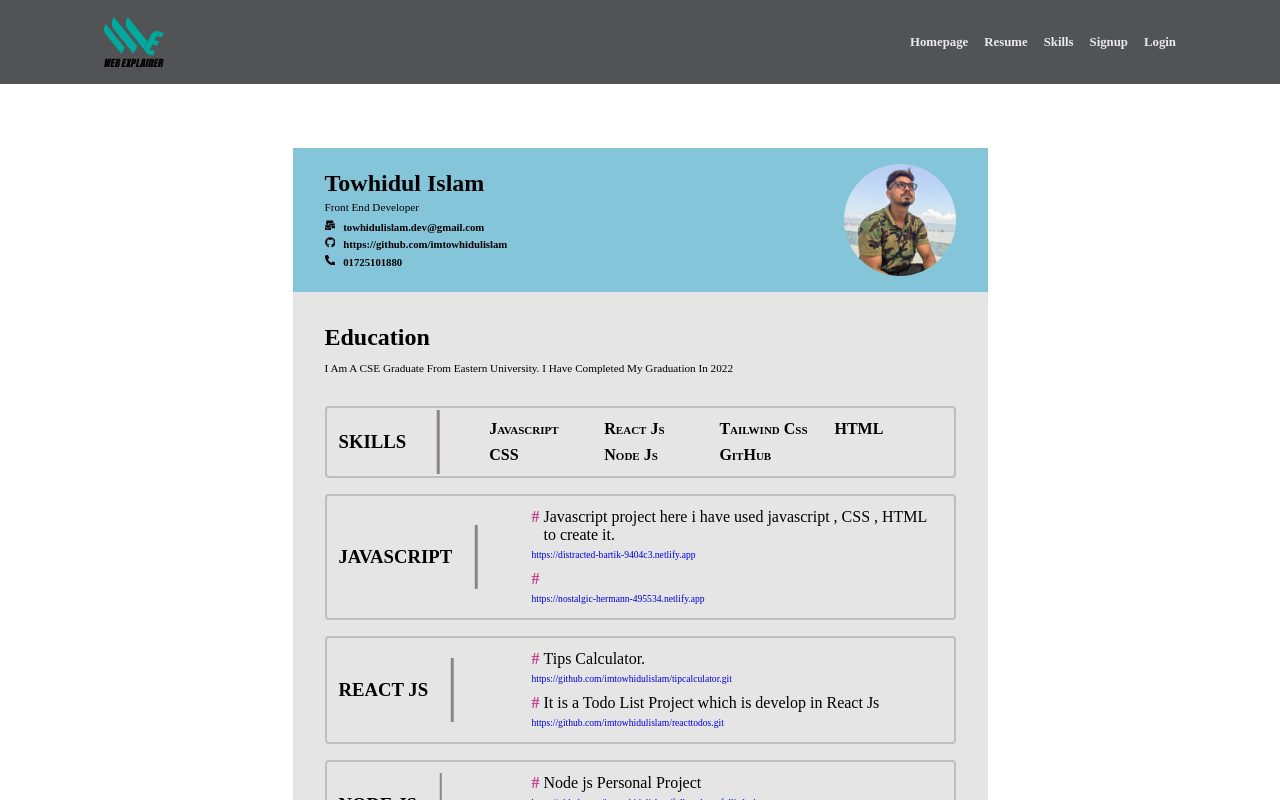
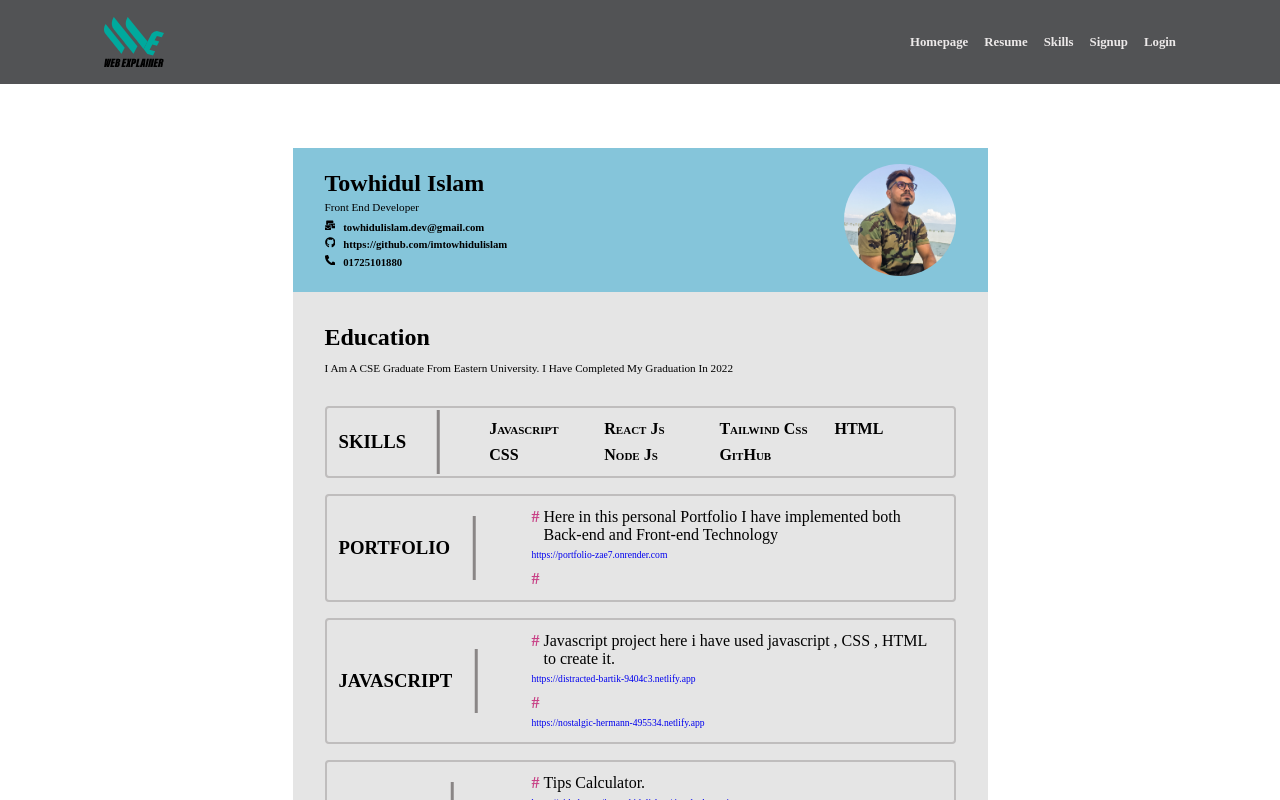
Before and after one commit to towhidul-islam-dev/portfoliofrontend, a React (Create React App) app: page /resume in a window 1280 px wide. Shown: the top 800 px of the page. Built offline with nearby package versions, Linux system fonts and the light colour scheme.

Commit message:
Resume page issue had been resolved

```diff
--- a/src/components/resumeData.js
+++ b/src/components/resumeData.js
@@ -1,4 +1,9 @@
 const ResumeData = [
+    {
+        projectName : "PORTFOLIO",
+        project_info : "Here in this personal Portfolio I have implemented both Back-end and Front-end Technology",
+        projectLink : "https://portfolio-zae7.onrender.com",
+    },
     {
         projectName : "Javascript",
         project_info : "Javascript project here i have used javascript , CSS , HTML to create it.",
```
